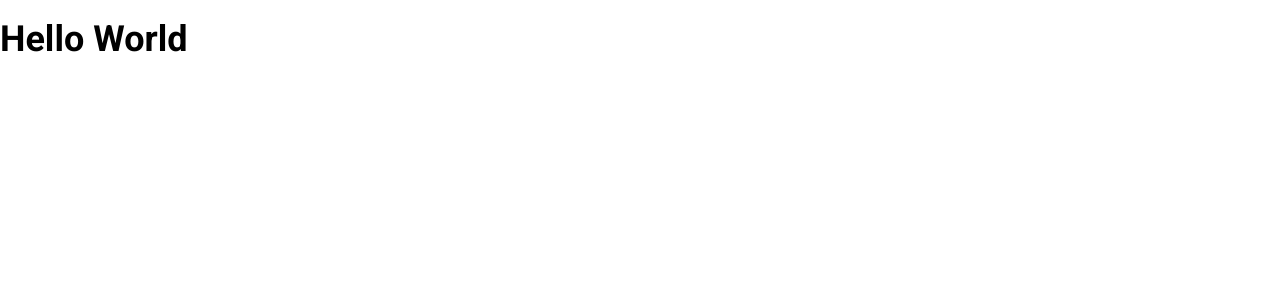
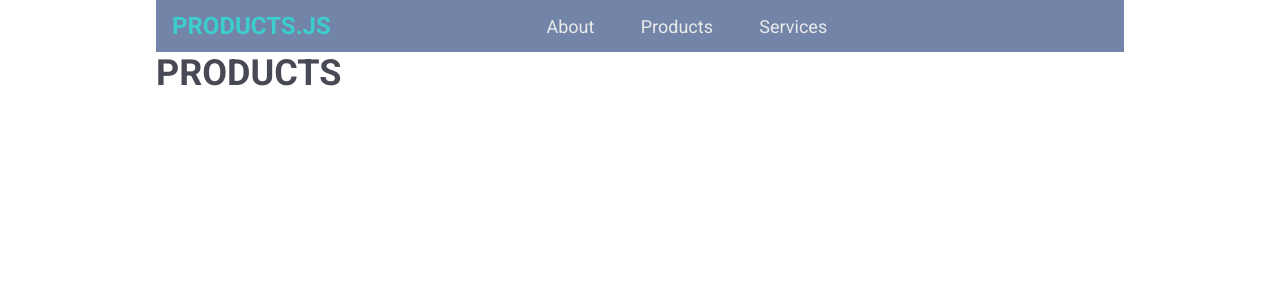
Before and after one commit to BrunoMSPais/products-backend-filtering, a React (Create React App) app in the folder frontend/: page /products in a window 1280 px wide. Shown: the top 300 px of the page. Built offline with nearby package versions, Linux system fonts and the light colour scheme.

Commit message:
routing and navbar

```diff
--- a/frontend/package.json
+++ b/frontend/package.json
@@ -6,8 +6,10 @@
     "@testing-library/jest-dom": "^5.12.0",
     "@testing-library/react": "^11.2.6",
     "@testing-library/user-event": "^12.8.3",
+    "axios": "^0.21.1",
     "react": "^17.0.2",
     "react-dom": "^17.0.2",
+    "react-router-dom": "^5.2.0",
     "react-scripts": "4.0.3",
     "styled-components": "^5.2.3",
     "web-vitals": "^1.1.1"
--- a/frontend/src/App.js
+++ b/frontend/src/App.js
@@ -1,14 +1,25 @@
 import React from 'react';
+import { BrowserRouter as Router, Switch, Route } from 'react-router-dom';
+import AboutPage from './components/pages/AboutPage';
+import HomePage from './components/pages/HomePage';
+import ProductsPage from './components/pages/ProductsPage';
+import ServicesPage from './components/pages/ServicesPage';
 import GlobalStyle from './components/styles/GlobalStyle';
 
 const App = () => {
   return (
-    <>
-      <div>
-        <h1>Hello World</h1>
-      </div>
+    <div className="container">
+      {/* Navbar */}
+      <Router>
+        <Switch>
+          <Route exact path="/" component={HomePage} />
+          <Route path="/about" component={AboutPage} />
+          <Route path="/products" component={ProductsPage} />
+          <Route path="/services" component={ServicesPage} />
+        </Switch>
+      </Router>
       <GlobalStyle />
-    </>
+    </div>
   );
 };
 
--- /dev/null
+++ b/frontend/src/components/layout/navbar/Hamburger.js
@@ -0,0 +1,62 @@
+import styled from 'styled-components';
+import React, { useState } from 'react';
+import NavItems from './NavItems';
+
+const StyledHamburger = styled.div`
+  width: 2rem;
+  height: 2rem;
+  position: fixed;
+  top: 0.6rem;
+  right: 2rem;
+  z-index: 100;
+  cursor: pointer;
+  display: flex;
+  flex-direction: column;
+  justify-content: space-around;
+
+  .line {
+    width: 2rem;
+    height: 0.25rem;
+    background-color: var(--textClr);
+    border-radius: 1000px;
+    transform-origin: 4px;
+    transition: all 0.3s ease;
+  }
+
+  .topLine {
+    transform: ${({ open }) => (open ? 'rotate(45deg)' : 'rotate(0)')};
+  }
+
+  .middleLine {
+    display: ${({ open }) => (open ? 'none' : 'block')};
+  }
+
+  .bottomLine {
+    transform: ${({ open }) => (open ? 'rotate(-45deg)' : 'rotate(0)')};
+  }
+
+  @media (min-width: 760px) {
+    display: none;
+  }
+`;
+
+function Hamburger() {
+  const [open, setOpen] = useState(false);
+
+  return (
+    <>
+      <StyledHamburger open={open} onClick={() => setOpen(!open)}>
+        <div className="line topLine" />
+        <div className="line middleLine" />
+        <div className="line bottomLine" />
+      </StyledHamburger>
+      <NavItems
+        links={['About', 'Products', 'Services']}
+        open={open}
+        onClick={() => setOpen(!open)}
+      />
+    </>
+  );
+}
+
+export default Hamburger;
--- /dev/null
+++ b/frontend/src/components/layout/navbar/NavItems.js
@@ -0,0 +1,67 @@
+/* eslint-disable consistent-return */
+/* eslint-disable array-callback-return */
+/* eslint-disable react/prop-types */
+import styled from 'styled-components';
+import React from 'react';
+import { Link } from 'react-router-dom';
+
+const StyledNavigation = styled.ul`
+  overflow: none;
+  position: fixed;
+  transform: ${({ open }) => (open ? 'translateX(0)' : 'translateX(-100%)')};
+  top: 0;
+  left: 0;
+  height: 100vh;
+  width: 100vw;
+  background-color: var(--secondaryClr);
+  display: ${({ open }) => (open ? 'flex' : 'none')};
+  flex-direction: column;
+  justify-content: center;
+  align-items: center;
+  transition: transform 5s ease-in-out;
+
+  li {
+    color: var(--textAltClr);
+    transition: all 0.3s ease-in;
+
+    &:hover,
+    &:focus {
+      color: var(--textClr);
+    }
+  }
+
+  li {
+    padding: 1em 0;
+  }
+
+  @media (min-width: 760px) {
+    display: flex;
+    position: relative;
+    width: 30%;
+    height: 100%;
+    flex-direction: row;
+    justify-content: space-between;
+    align-items: center;
+
+    li {
+      padding: 0;
+    }
+  }
+`;
+
+const NavItems = ({ links, open }) => {
+  return (
+    <StyledNavigation open={open}>
+      {links &&
+        links.map((link) => {
+          return (
+            <li key={link}>
+              <Link to={`/${link}`}>{link}</Link>
+            </li>
+          );
+        })}
+    </StyledNavigation>
+  );
+};
+
+export default NavItems;
--- /dev/null
+++ b/frontend/src/components/layout/navbar/NavLogo.js
@@ -0,0 +1,37 @@
+/* eslint-disable react/prop-types */
+import styled from 'styled-components';
+import React from 'react';
+import { Link } from 'react-router-dom';
+
+const StyledLogo = styled.img`
+  min-height: 1rem;
+  width: calc(height * 3 / 5);
+  padding: 0.5em 0;
+`;
+
+const StyledTitle = styled.h1`
+  font-size: 1.5rem;
+  font-weight: 700;
+  text-transform: uppercase;
+  color: var(--primaryClr);
+  padding: 0.5em 0;
+`;
+
+function NavLogo({ logoText, logoImage }) {
+  if (logoText) {
+    return (
+      <Link to="/">
+        <StyledTitle>{logoText}</StyledTitle>
+      </Link>
+    );
+  }
+  if (logoImage) {
+    return (
+      <Link to="/">
+        <StyledLogo>{logoImage}</StyledLogo>
+      </Link>
+    );
+  }
+}
+
+export default NavLogo;
--- /dev/null
+++ b/frontend/src/components/layout/navbar/Navbar.js
@@ -0,0 +1,27 @@
+/* eslint-disable react/destructuring-assignment */
+/* eslint-disable react/prop-types */
+import styled from 'styled-components';
+import React from 'react';
+import NavLogo from './NavLogo';
+import Hamburger from './Hamburger';
+
+const StyledNavbar = styled.nav`
+  width: 100%;
+  display: flex;
+  justify-content: space-between;
+  align-items: center;
+  background-color: var(--secondaryClr);
+  position: sticky;
+  z-index: 10;
+`;
+
+function Navbar() {
+  return (
+    <StyledNavbar className="container">
+      <NavLogo logoText="products.js" />
+      <Hamburger />
+    </StyledNavbar>
+  );
+}
+
+export default Navbar;
--- /dev/null
+++ b/frontend/src/components/pages/AboutPage.js
@@ -0,0 +1,13 @@
+import React from 'react';
+import Navbar from '../layout/navbar/Navbar';
+
+const AboutPage = () => {
+  return (
+    <div>
+      <Navbar />
+      <h1>ABOUT</h1>
+    </div>
+  );
+};
+
+export default AboutPage;
--- /dev/null
+++ b/frontend/src/components/pages/HomePage.js
@@ -0,0 +1,13 @@
+import React from 'react';
+import Navbar from '../layout/navbar/Navbar';
+
+const HomePage = () => {
+  return (
+    <div>
+      <Navbar />
+      <h1>HOME</h1>
+    </div>
+  );
+};
+
+export default HomePage;
--- /dev/null
+++ b/frontend/src/components/pages/ProductsPage.js
@@ -0,0 +1,13 @@
+import React from 'react';
+import Navbar from '../layout/navbar/Navbar';
+
+const ProductsPage = () => {
+  return (
+    <div>
+      <Navbar />
+      <h1>PRODUCTS</h1>
+    </div>
+  );
+};
+
+export default ProductsPage;
--- /dev/null
+++ b/frontend/src/components/pages/ServicesPage.js
@@ -0,0 +1,13 @@
+import React from 'react';
+import Navbar from '../layout/navbar/Navbar';
+
+const ServicesPage = () => {
+  return (
+    <div>
+      <Navbar />
+      <h1>SERVICES</h1>
+    </div>
+  );
+};
+
+export default ServicesPage;
--- a/frontend/src/components/styles/GlobalStyle.js
+++ b/frontend/src/components/styles/GlobalStyle.js
@@ -1,6 +1,13 @@
 import { createGlobalStyle } from 'styled-components';
 
 const GlobalStyle = createGlobalStyle`
+  :root {
+    --primaryClr: #3bcecc;
+    --secondaryClr: #7284A8;
+    --textClr: #474954;
+    --textAltClr: #eaeaea;
+  }
+
   *,
   *::before,
   *::after {
@@ -12,10 +19,7 @@ const GlobalStyle = createGlobalStyle`
   body {
     font-family: 'Roboto', sans-serif;
     font-size: 18px;
-  }
-
-  * + * {
-    margin-top: 1em;
+    color: var(--textClr);
   }
 
   .container {
@@ -32,6 +36,7 @@ const GlobalStyle = createGlobalStyle`
   a {
     text-decoration: none;
     cursor: pointer;
+    color: inherit;
   }
 `;
 
```
Also changed, not shown: 1 other file (tests, documents, lock files or other folders).
